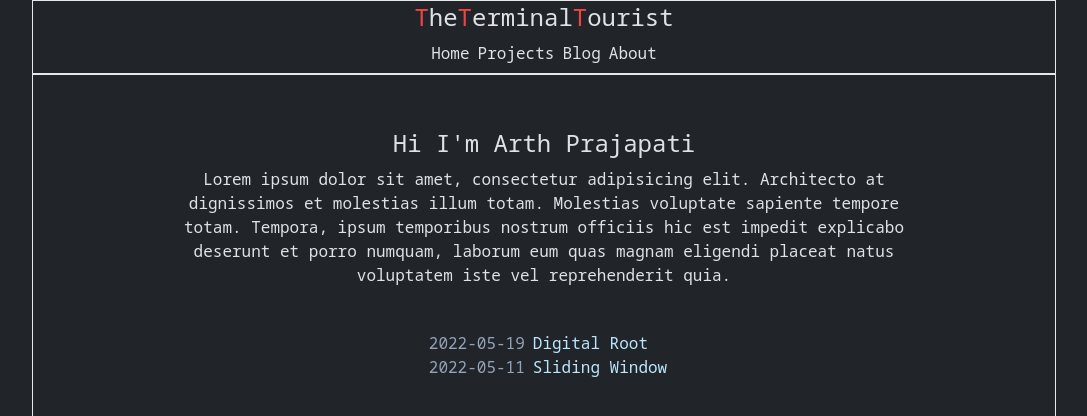
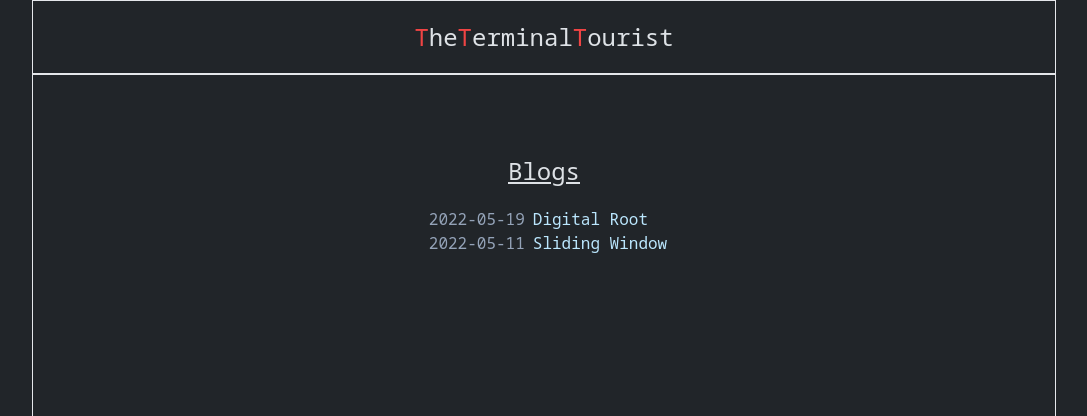
Before and after one commit to user-64bit/The-Terminal-Tourist, a Next.js app: page / in a window 1280 px wide. Shown: the top 416 px of the page, without its empty margins (96-1183 px from the left). Built offline with nearby package versions, Linux system fonts and the light colour scheme.

Commit message:
Only Blog

```diff
--- a/app/blog/[slug]/page.tsx
+++ b/app/[slug]/page.tsx
@@ -8,9 +8,13 @@ import path from "path";
 import Loader from "@/components/Loader";
 import { Suspense } from "react";
 
-export default async function Page({ params }: { params: { slug: string } }) {
+export default async function BlogPage({ params }: { params: { slug: string } }) {
+    if(params.slug==="favicon.ico"){
+        return;
+    }
     const abs_path = path.resolve("content")
     const filename = `${abs_path}/${params.slug}/index.md`;
+
     const file = await fs.readFile(filename, "utf-8")
     const { content, data } = matter(file);
 
--- a/app/about/page.tsx
+++ /dev/null
@@ -1,12 +0,0 @@
-import Loader from "@/components/Loader"
-import { Suspense } from "react"
-
-export default function About() {
-    return (
-        <Suspense fallback={<Loader/>}>
-            <>
-                This is About
-            </>
-        </Suspense>
-    )
-}
--- a/app/blog/page.tsx
+++ /dev/null
@@ -1,21 +0,0 @@
-import Link from "next/link";
-import { getPosts } from "@/components/helper";
-export default async function Blog() {
-    const posts = await getPosts();
-    return (
-        <>
-            <div className='py-10 mb-auto'>
-                <div className='flex justify-center'>
-                    <ul>
-                        {posts?.map(e =>
-                            <li key={e.slug} className='text-sky-200'>
-                                <span className='mx-2 text-slate-400'>{e.date}</span>
-                                <Link href={"blog/" + e.slug}>{e.title}</Link>
-                            </li>
-                        )}
-                    </ul>
-                </div>
-            </div>
-        </>
-    )
-}
--- a/app/components/helper.tsx
+++ b/app/components/helper.tsx
@@ -3,7 +3,7 @@ import matter from "gray-matter";
 import path from "path";
 
 export type Post = {
-	slug: string; title?: string; date?: string; spoiler?: string;
+	slug: string; title?: string; date?: string; tooltip?: string;
 }
 
 export async function getPosts() {
--- a/app/components/navbar.tsx
+++ b/app/components/navbar.tsx
@@ -4,13 +4,7 @@ export default function Navbar() {
 	return (
 		<>
 			<div className='border sticky top-0 z-50 bg-[#212529]'>
-				<h1 className='text-center text-2xl'><span className="text-red-500">T</span>he<span className="text-red-500">T</span>erminal<span className="text-red-500">T</span>ourist</h1>
-				<ul className='flex justify-center py-2'>
-					<li className='me-2'><Link href={"/"}>Home</Link></li>
-					<li className='me-2'><Link href={"/projects"}>Projects</Link></li>
-					<li className='me-2'><Link href={"/blog"}>Blog</Link></li>
-					<li className=''><Link href={"/about"}>About</Link></li>
-				</ul>
+				<h1 className='text-center text-2xl py-5'><span className="text-red-500">T</span>he<span className="text-red-500">T</span>erminal<span className="text-red-500">T</span>ourist</h1>
 			</div>
 		</>
 	)
--- a/app/page.tsx
+++ b/app/page.tsx
@@ -1,37 +1,21 @@
 import Link from "next/link";
-import { getPosts, Post } from "./components/helper";
-
+import { getPosts } from "@/components/helper";
 export default async function Home() {
     const posts = await getPosts();
-	let recentPosts: Post[] = posts;
-	if (posts.length >= 3) {
-		recentPosts = posts.slice(0, 3);
-	}
-
     return (
         <>
-			<div className="mx-auto max-w-5xl text-center py-7">
-				<div className='overflow-y-scroll no-scrollbar'>
-					<div className='py-4'>
-						<h2 className='text-2xl py-2'>Hi I'm Arth Prajapati</h2>
-						<p className='w-3/4 mx-auto'>Lorem ipsum dolor sit amet, consectetur adipisicing elit. Architecto
-							at dignissimos et molestias illum totam. Molestias voluptate sapiente
-							tempore totam. Tempora, ipsum temporibus nostrum officiis hic est
-							impedit explicabo deserunt et porro numquam, laborum eum quas magnam
-							eligendi placeat natus voluptatem iste vel reprehenderit quia.</p>
-					</div>
-
-				</div>
-			</div>
+            <div className='pt-20 mb-auto'>
+                <h1 className="text-center text-2xl pb-5 underline">Blogs</h1>
                 <div className='flex justify-center'>
-				<ul>
-					{recentPosts.map(e =>
-						<li key={e.slug} className='text-sky-200'>
+                    <ol className="">
+                        {posts?.map(e =>
+                            <li key={e.slug} className='text-sky-200' title={e?.tooltip}>
                                 <span className='mx-2 text-slate-400'>{e.date}</span>
-							<Link href={"blog/" + e.slug}>{e.title}</Link>
+                                <Link href={e.slug}>{e.title}</Link>
                             </li>
                         )}
-				</ul>
+                    </ol>
+                </div>
             </div>
         </>
     )
--- a/app/projects/page.tsx
+++ /dev/null
@@ -1,10 +0,0 @@
-import Loader from "@/components/Loader"
-import { Suspense } from "react"
-
-export default function Projects(){
-    return (
-        <Suspense fallback={<Loader/>}>
-            <h1>These are the projects...</h1>
-        </Suspense>
-    )
-}
--- a/content/digital-root/index.md
+++ b/content/digital-root/index.md
@@ -1,7 +1,7 @@
 ---
 title: "Digital Root"
 date: '2022-05-19'
-spoiler: "The limits of my language mean the limits of my world."
+tooltip: "In this digital age let's learn digital root."
 ---
 
 > What is a Digital root? if you have done little competitive programming or practice for Data Structure or anything else you have got a problem where you need to sum all digits of the number and do this process until the number becomes a single-digit number. so that is Digital Root, let's talk about it.
--- a/content/sliding-window/index.md
+++ b/content/sliding-window/index.md
@@ -1,7 +1,7 @@
 ---
 title: "Sliding Window"
 date: '2022-05-11'
-spoiler: "Sliding window technique is use for reducing some redundant calculation which slow down program"
+tooltip: "When you slide from the window, you'll hell so we carefull when looking out of window"
 ---
 ## Introduction
 
```
Also changed, not shown: app/[slug]/markdown.css (renamed from app/blog/[slug]/markdown.css). Lines whose indentation alone changed are shown as unchanged.
